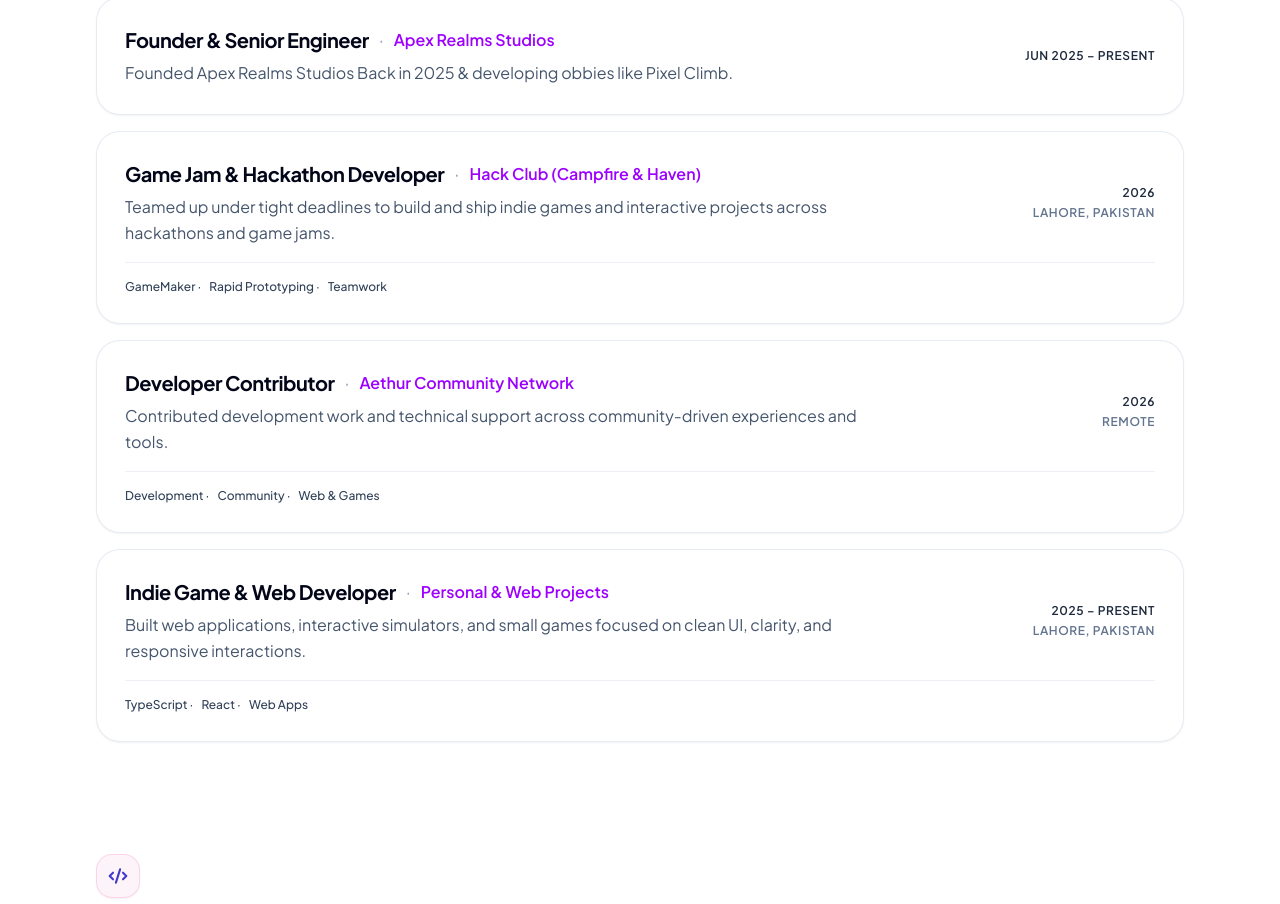
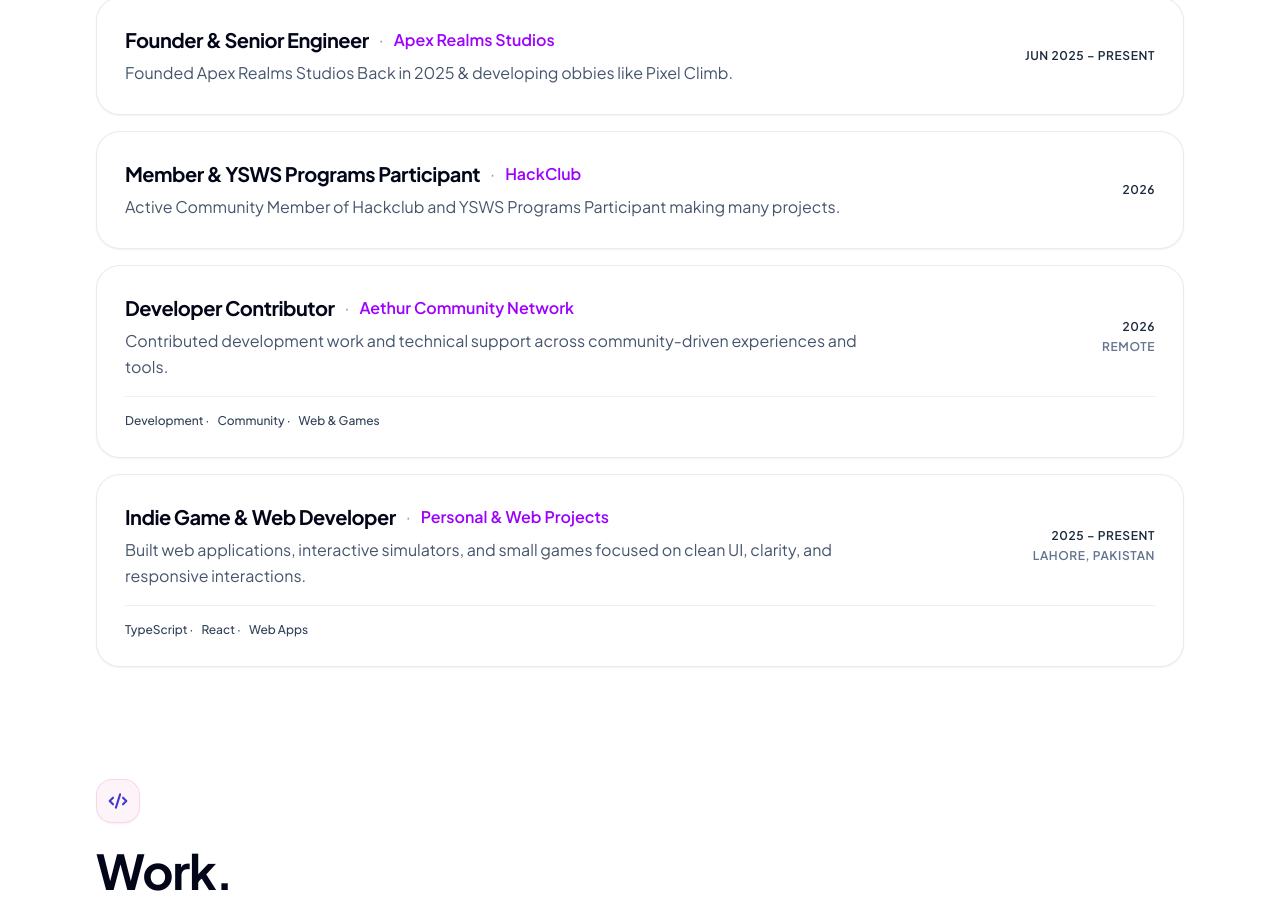
Before and after one commit to Abdidev1/Abdullah-Mohsin, a React (Vite) app: page / in a window 1280 px wide. Shown: the part 989-1893 px from the top of the page. Built offline with nearby package versions, Linux system fonts and the light colour scheme; a web font is replaced by a local one.

Commit message:
content: update HackClub experience row role, company, description, and remove tags/location

```diff
--- a/src/components/ExperienceSection.tsx
+++ b/src/components/ExperienceSection.tsx
@@ -20,13 +20,12 @@ export const ExperienceSection: React.FC = () => {
       tags: [],
     },
     {
-      role: 'Game Jam & Hackathon Developer',
-      organization: 'Hack Club (Campfire & Haven)',
+      role: 'Member & YSWS Programs Participant',
+      organization: 'HackClub',
       period: '2026',
-      location: 'Lahore, Pakistan',
       summary:
-        'Teamed up under tight deadlines to build and ship indie games and interactive projects across hackathons and game jams.',
-      tags: ['GameMaker', 'Rapid Prototyping', 'Teamwork'],
+        'Active Community Member of Hackclub and YSWS Programs Participant making many projects.',
+      tags: [],
     },
     {
       role: 'Developer Contributor',
```
